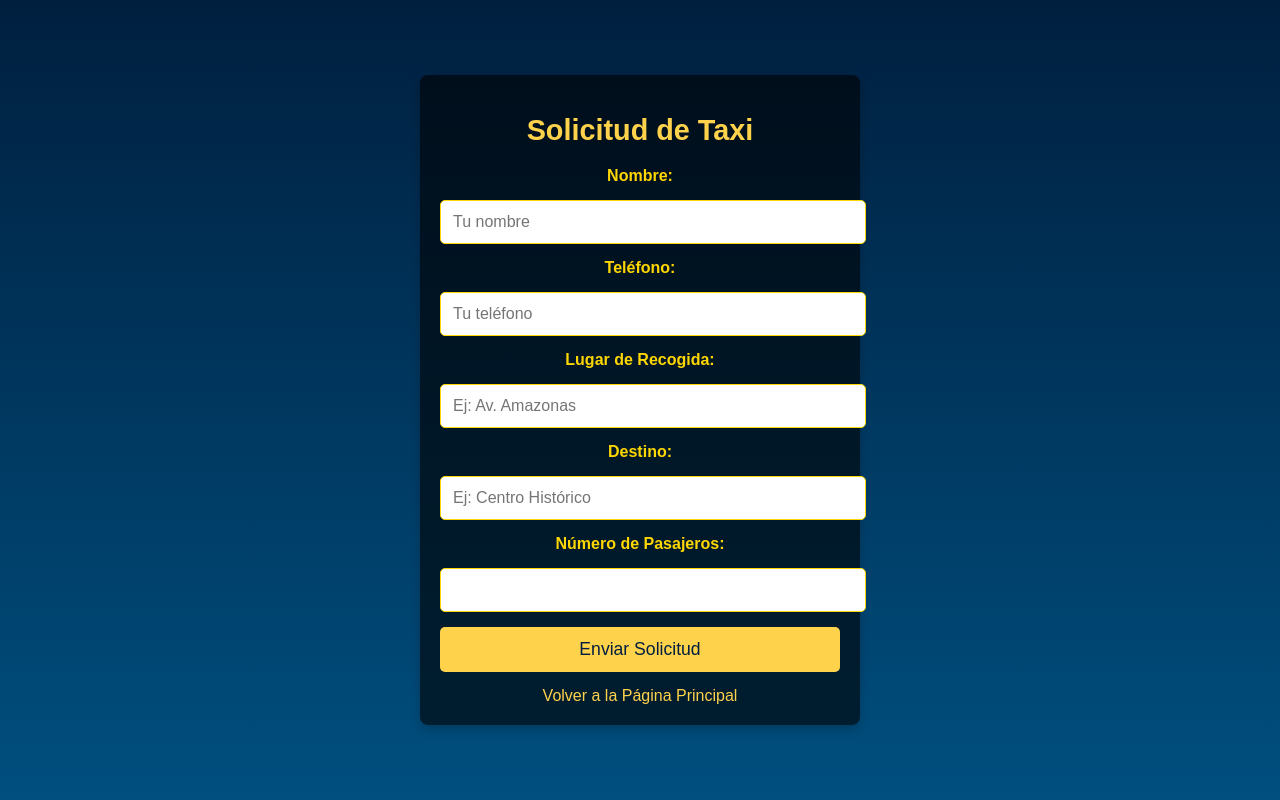
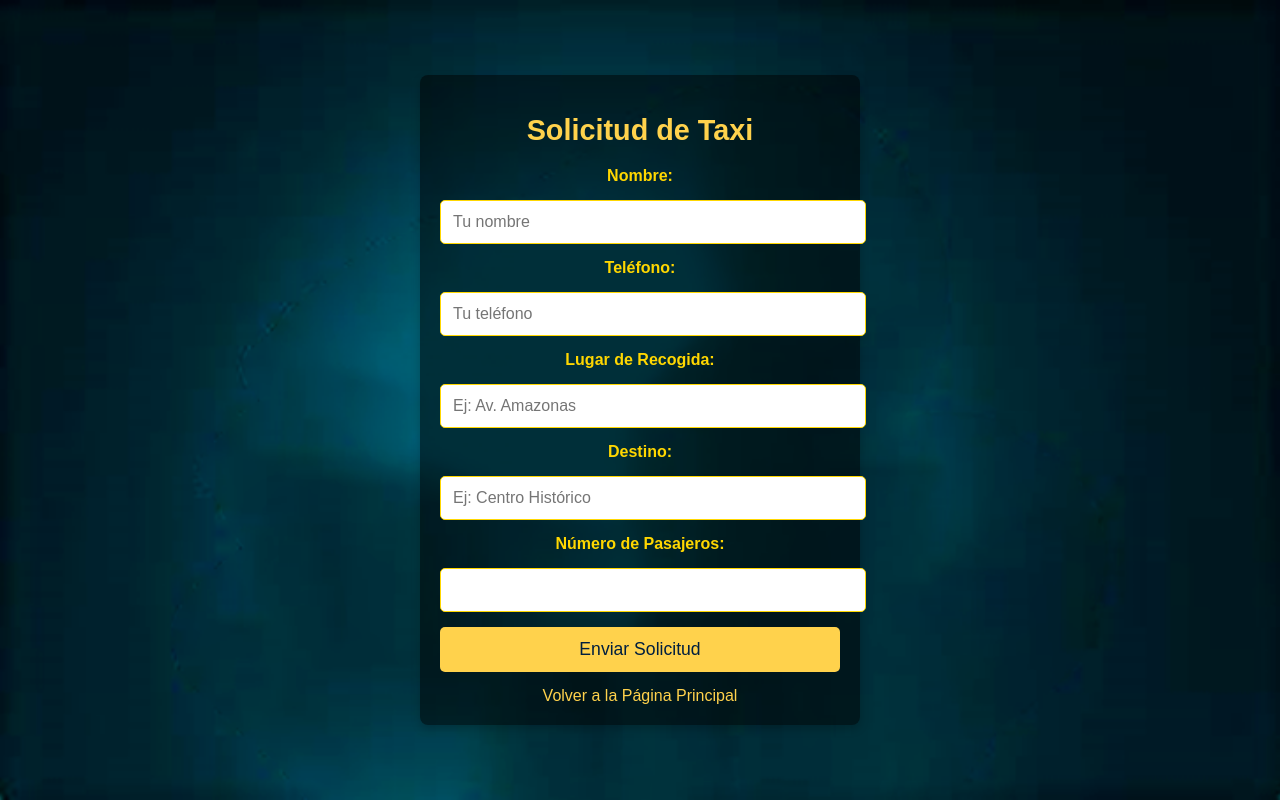
Before and after one commit to javoecu87/GAVVIP, a Flask app: page /taxi-service in a window 1280 px wide. Run offline with Flask 3, Linux system fonts and the light colour scheme.

Commit message:
Add files via upload

```diff
--- a/templates/taxi.html
+++ b/templates/taxi.html
@@ -13,11 +13,12 @@
             align-items: center;
             min-height: 100vh;
             margin: 0;
-            padding: 0 20px; /* Ajuste de espacio */
-            background: linear-gradient(to bottom, #001f3f, #004f7f);
+            padding: 0 20px;
+            background: url('/static/images/thx.png') no-repeat center center fixed;
+            background-size: cover;
         }
         .container {
-            background: rgba(0, 0, 0, 0.6); /* Transparente */
+            background: rgba(0, 0, 0, 0.5); /* Transparente */
             width: 90%;
             max-width: 400px;
             padding: 20px;
```
